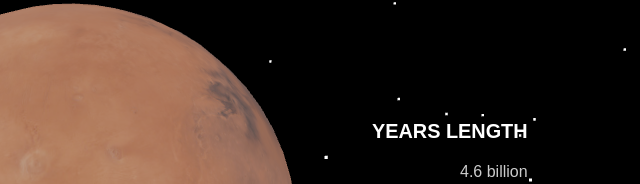
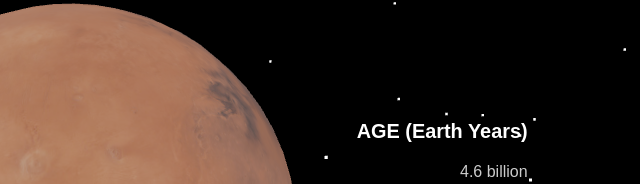
Before and after one commit to MihailTs/VROOM, a plain HTML site: page HomePage/index.html in a window 1280 px wide. Shown: the part 169-353 px from the top of the page, 570-1210 px from the left. Drawn offline with nearby package versions, Linux system fonts and the light colour scheme; animation ran at ten frames a second; a web font is replaced by a local one.

Commit message:
edit typo

```diff
--- a/HomePage/index.html
+++ b/HomePage/index.html
@@ -37,7 +37,7 @@
   <div class="right-panel">
 
     <div class="fact-one">
-       <h3>YEARS LENGTH</h3>
+       <h3>AGE (Earth Years)</h3>
         <p>4.6 billion</p>
     </div>
 
```
